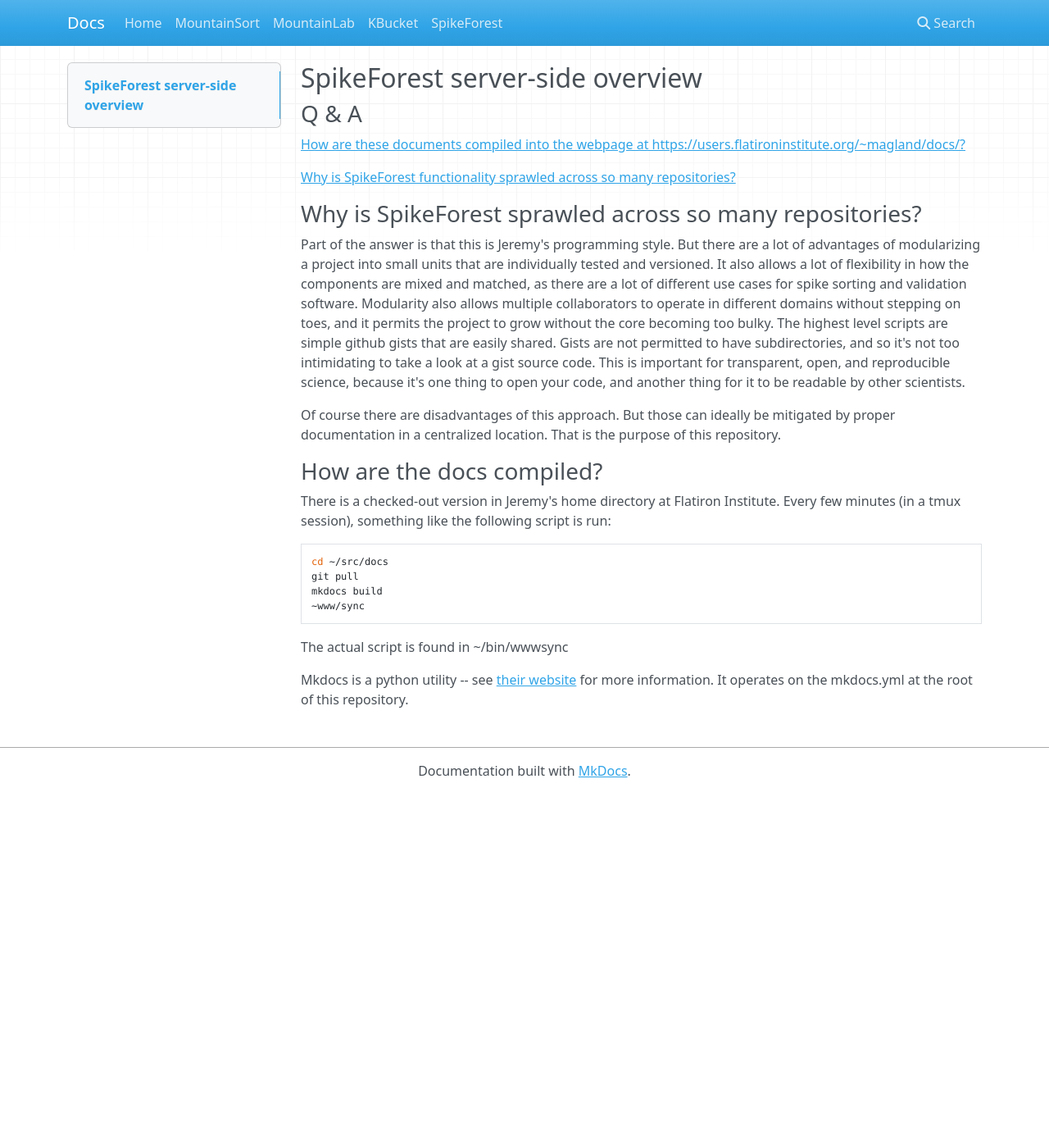
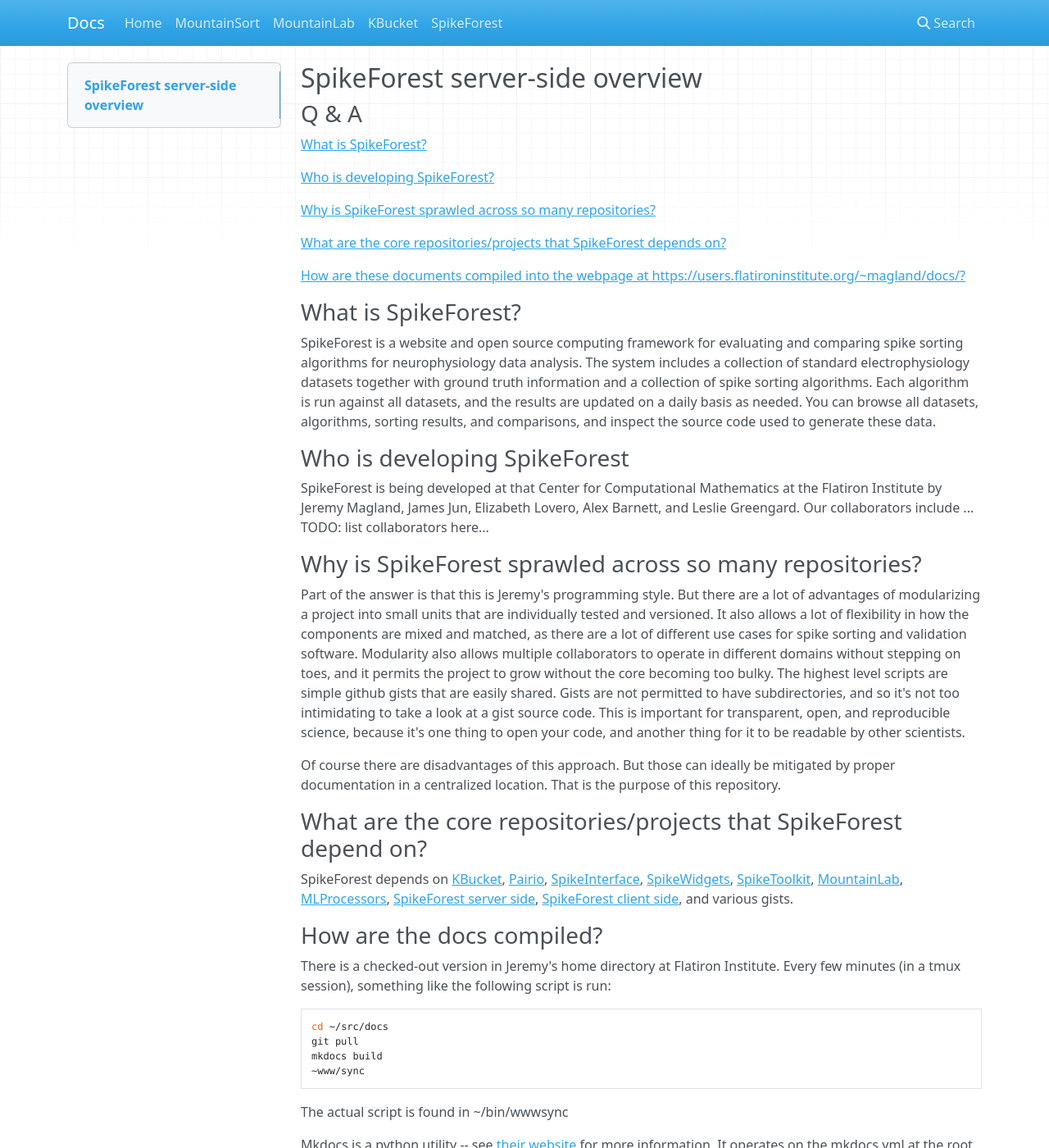
Before and after one commit to scratcharchive/spikeforest-docs, an MkDocs documentation site: the page built from docs/server-side-overview.md, in a window 1280 px wide and 1400 px high. Shown: the whole window at 82% size. Built offline with MkDocs 1.6.1, drawn with Linux system fonts in a browser that asks for light colours; nearby versions of some CDN libraries.

Commit message:
Update server-side-overview.md

```diff
--- a/docs/server-side-overview.md
+++ b/docs/server-side-overview.md
@@ -2,15 +2,33 @@
 
 ### Q & A
 
+[What is SpikeForest?](#what)
+
+[Who is developing SpikeForest?](#who)
+
+[Why is SpikeForest sprawled across so many repositories?](#why-sprawled)
+
+[What are the core repositories/projects that SpikeForest depends on?](#core-projects)
+
 [How are these documents compiled into the webpage at https://users.flatironinstitute.org/~magland/docs/?](#how-docs-compiled)
 
-[Why is SpikeForest functionality sprawled across so many repositories?](#why-sprawled)
+### What is SpikeForest? <a name="what"></a>
+
+SpikeForest is a website and open source computing framework for evaluating and comparing spike sorting algorithms for neurophysiology data analysis. The system includes a collection of standard electrophysiology datasets together with ground truth information and a collection of spike sorting algorithms. Each algorithm is run against all datasets, and the results are updated on a daily basis as needed. You can browse all datasets, algorithms, sorting results, and comparisons, and inspect the source code used to generate these data.
+
+### Who is developing SpikeForest <a name="who"></a>
+
+SpikeForest is being developed at that Center for Computational Mathematics at the Flatiron Institute by Jeremy Magland, James Jun, Elizabeth Lovero, Alex Barnett, and Leslie Greengard. Our collaborators include ... TODO: list collaborators here...
 
 ### Why is SpikeForest sprawled across so many repositories? <a name="why-sprawled"></a>
 
 Part of the answer is that this is Jeremy's programming style. But there are a lot of advantages of modularizing a project into small units that are individually tested and versioned. It also allows a lot of flexibility in how the components are mixed and matched, as there are a lot of different use cases for spike sorting and validation software. Modularity also allows multiple collaborators to operate in different domains without stepping on toes, and it permits the project to grow without the core becoming too bulky. The highest level scripts are simple github gists that are easily shared. Gists are not permitted to have subdirectories, and so it's not too intimidating to take a look at a gist source code. This is important for transparent, open, and reproducible science, because it's one thing to open your code, and another thing for it to be readable by other scientists.
 
 Of course there are disadvantages of this approach. But those can ideally be mitigated by proper documentation in a centralized location. That is the purpose of this repository.
+
+### What are the core repositories/projects that SpikeForest depend on? <a name="core-projects"></a>
+
+SpikeForest depends on [KBucket](https://github.com/flatironinstitute/kbucket), [Pairio](https://github.com/magland/pairio), [SpikeInterface](https://github.com/colehurwitz31/spikeinterface), [SpikeWidgets](https://github.com/magland/spikewidgets), [SpikeToolkit](https://github.com/alejoe91/spiketoolkit), [MountainLab](https://github.com/flatironinstitute/mountainlab-js), [MLProcessors](https://github.com/flatironinstitute/mlprocessors), [SpikeForest server side](https://github.com/magland/spikeforest), [SpikeForest client side](https://github.com/elovero/spikeforest), and various gists.
 
 ### How are the docs compiled? <a name="how-docs-compiled"></a>
 
```
